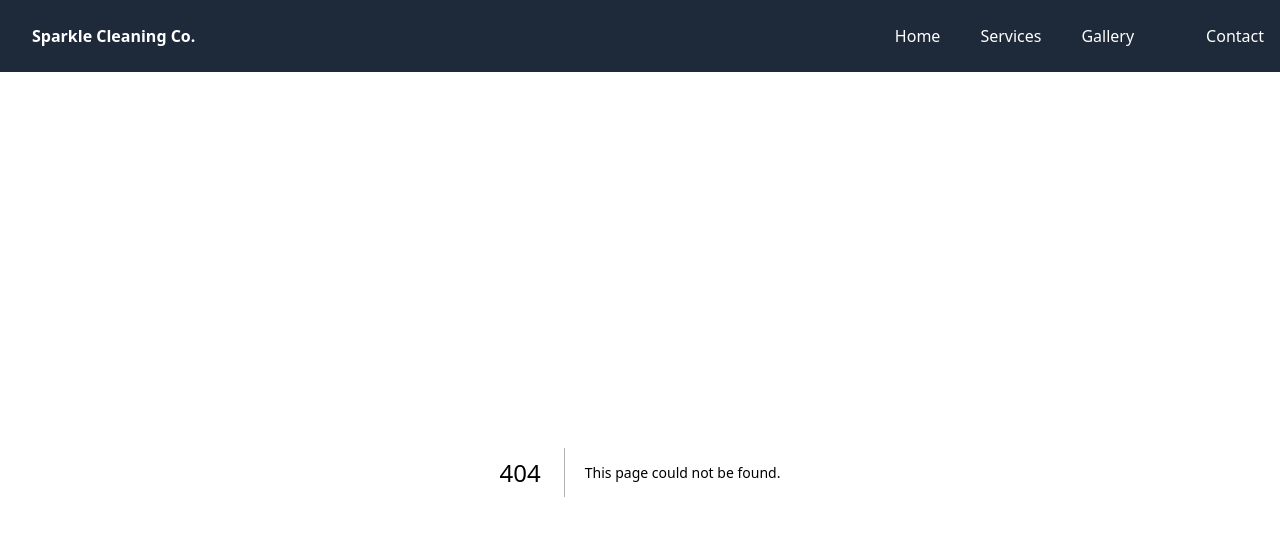
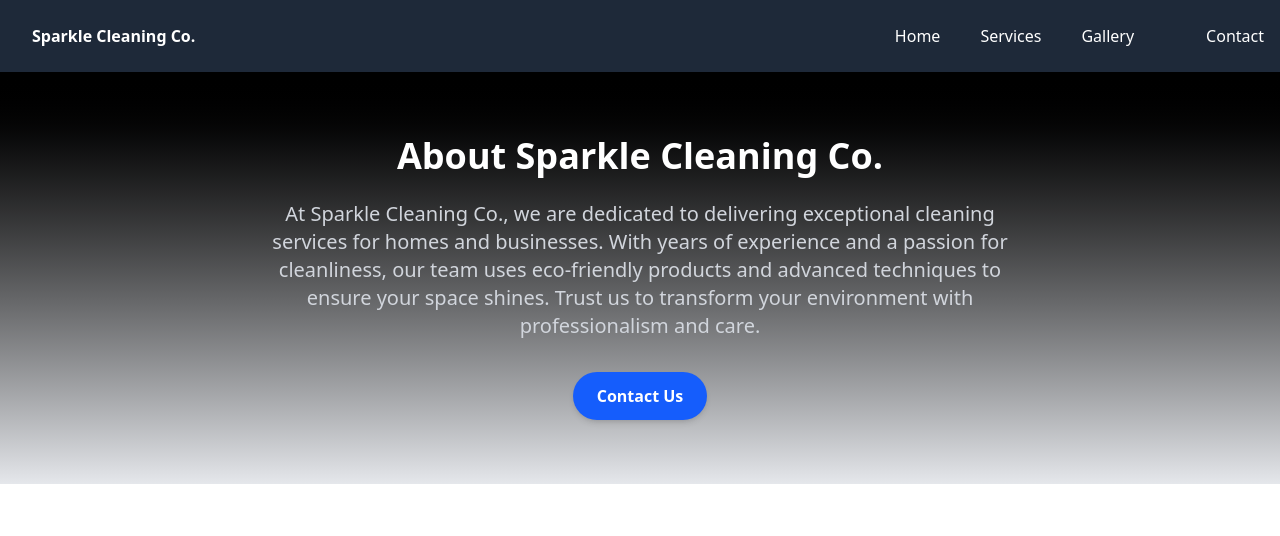
Before and after one commit to alexander784/Cleaning, a Next.js app: page /About in a window 1280 px wide. Before the commit this address had no page. Shown: the top 536 px of the page. Built offline with nearby package versions, Linux system fonts and the light colour scheme.

Commit message:
Add About page

```diff
--- /dev/null
+++ b/app/About/page.js
@@ -0,0 +1,29 @@
+import Link from "next/link";
+
+export default function About() {
+  return (
+    <section
+      id="about"
+      className="py-16 bg-gradient-to-b from-black to-gray-200 text-white"
+    >
+      <div className="max-w-7xl mx-auto px-4 sm:px-6 lg:px-8 text-center">
+        <h2 className="text-3xl md:text-4xl font-bold mb-6">
+          About Sparkle Cleaning Co.
+        </h2>
+        <p className="text-lg md:text-xl text-gray-300 max-w-3xl mx-auto mb-8">
+          At Sparkle Cleaning Co., we are dedicated to delivering exceptional
+          cleaning services for homes and businesses. With years of experience and
+          a passion for cleanliness, our team uses eco-friendly products and
+          advanced techniques to ensure your space shines. Trust us to transform
+          your environment with professionalism and care.
+        </p>
+        <Link
+          href="/info"
+          className="inline-block bg-blue-600 text-white px-6 py-3 rounded-full font-semibold hover:bg-blue-700 transition duration-300 shadow-md"
+        >
+          Contact Us
+        </Link>
+      </div>
+    </section>
+  );
+}
--- a/app/components/Footer.js
+++ b/app/components/Footer.js
@@ -25,12 +25,12 @@ const Footer = () => {
                 </Link>
               </li>
               <li>
-                <Link href="/about" className="hover:text-orange-950 transition-colors duration-200">
+                <Link href="/About" className="hover:text-orange-950 transition-colors duration-200">
                   About
                 </Link>
               </li>
               <li>
-                <Link href="/contact" className="hover:text-orange-950 transition-colors duration-200">
+                <Link href="/Contact" className="hover:text-orange-950 transition-colors duration-200">
                   Contact
                 </Link>
               </li>
```
